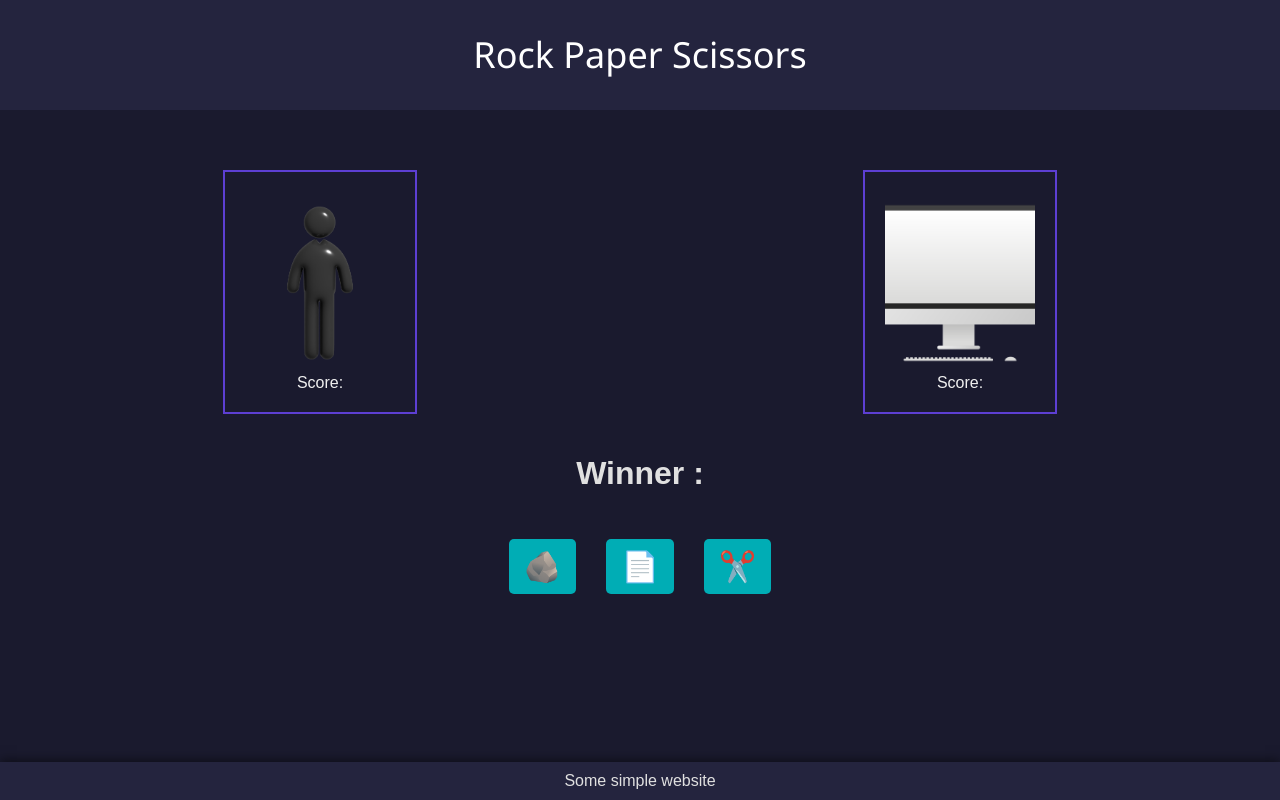
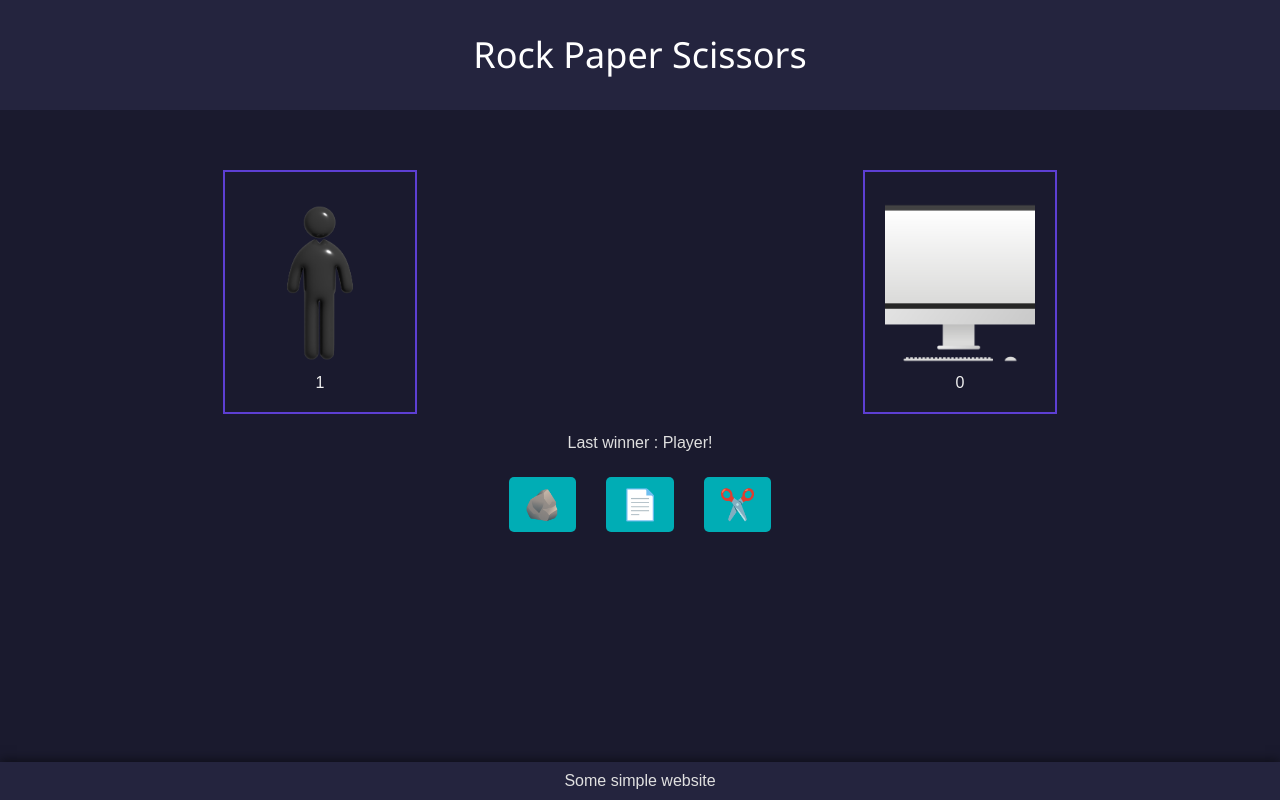
Before and after one commit to Waxer-212/RockPaperScissors, a plain HTML site: page index.html in a window 1280 px wide. Both pictures are taken after a click on the button "✂️". Drawn offline with Linux system fonts and the light colour scheme.

Commit message:
Implemented the logic behind the game and the ai of the computer

```diff
--- a/index.html
+++ b/index.html
@@ -5,7 +5,7 @@
     <meta name="viewport" content="width=device-width, initial-scale=1.0">
     <title>Document</title>
     <link rel="stylesheet" href="style.css">
-    <script src="scripts.js"></script>
+    <script defer src="scripts.js"></script>
 </head>
 <body>
     <div class="header">
@@ -15,21 +15,21 @@
         <div class="main-section">
             <div class="player">
                 <img src="img/person.png" alt="person">
-                Score:
+                <span id="player-score">Score : 0</span>
             </div>
 
             <div class="player">
                 <img src="img/computer.png" alt="computer">
-                Score:
+                <span id="computer-score">Score : 0</span>
             </div>
         </div>
         <div class="winner">
-            <h1>Winner :</h1>
+            Last winner : <span id="winner"> </span>
         </div>
         <div class="options">
-            <button>🪨</button>
-            <button>📄</button>
-            <button>✂️</button>
+            <button value="🪨" onclick="game(value)">🪨</button>
+            <button value="📄" onclick="game(value)">📄</button>
+            <button value="✂️" onclick="game(value)">✂️</button>
         </div>
     </div>
     <div class="footer">
--- a/scripts.js
+++ b/scripts.js
@@ -0,0 +1,49 @@
+//Variable for keeping the score
+let playerScore = 0;
+let computerScore = 0;
+
+//Get the DOM elements
+const playerScore_span = document.getElementById("player-score");
+const computerScore_span = document.getElementById("computer-score");
+const lastWinner = document.getElementById("winner");
+
+function computerTurn() {
+    const choices = ['🪨', '📄', '✂️'];
+    const randomIndex = Math.floor(Math.random() * 3);
+    return choices[randomIndex];
+}
+
+function game(playerChoice) {
+    const computerChoice = computerTurn();
+    const winner = getWinner(playerChoice, computerChoice);
+    displayWinner(winner);
+}
+
+function getWinner(playerChoice, computerChoice) {
+    if (playerChoice === computerChoice) {
+        return lastWinner;
+    }
+
+    if (
+        (playerChoice === '🪨' && computerChoice === '✂️') ||
+        (playerChoice === '📄' && computerChoice === '🪨') ||
+        (playerChoice === '✂️' && computerChoice === '📄')
+    ) {
+        playerScore++;
+        return 'player';
+    } else {
+        computerScore++;
+        return 'computer';
+    }
+}
+
+function displayWinner(winner) {
+    playerScore_span.textContent = playerScore;
+    computerScore_span.textContent = computerScore;
+    if(winner === 'player') {
+        lastWinner.textContent = 'Player!';
+    }
+    else {
+        lastWinner.textContent = 'Computer!';
+    }
+}
--- a/style.css
+++ b/style.css
@@ -87,6 +87,7 @@ img {
     font-size: 30px;
     border-radius: 5px;
     transition: background-color 0.3s;
+    cursor: pointer;
 }
 
 .footer
```
